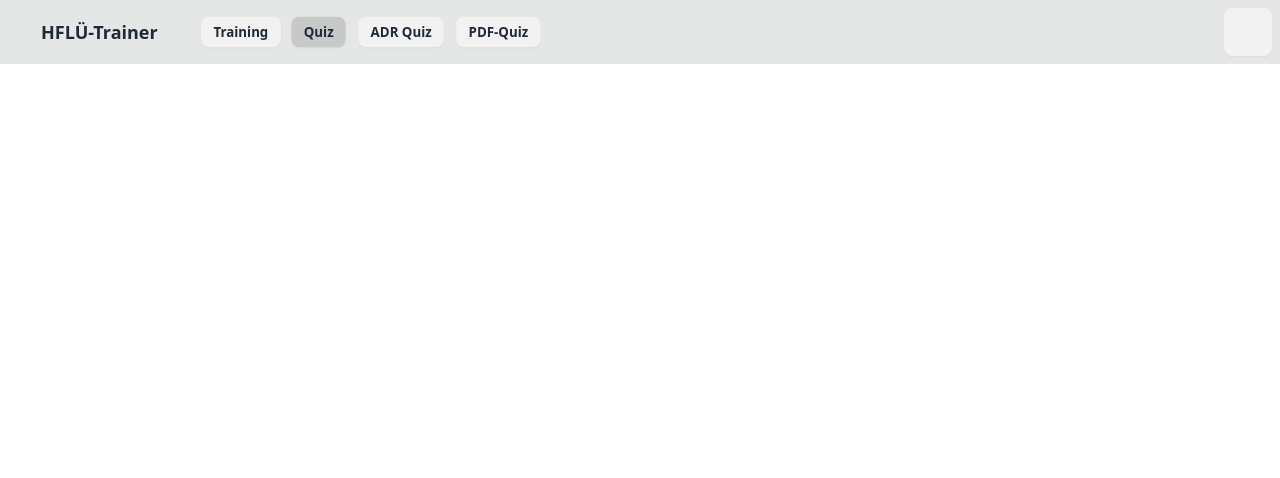
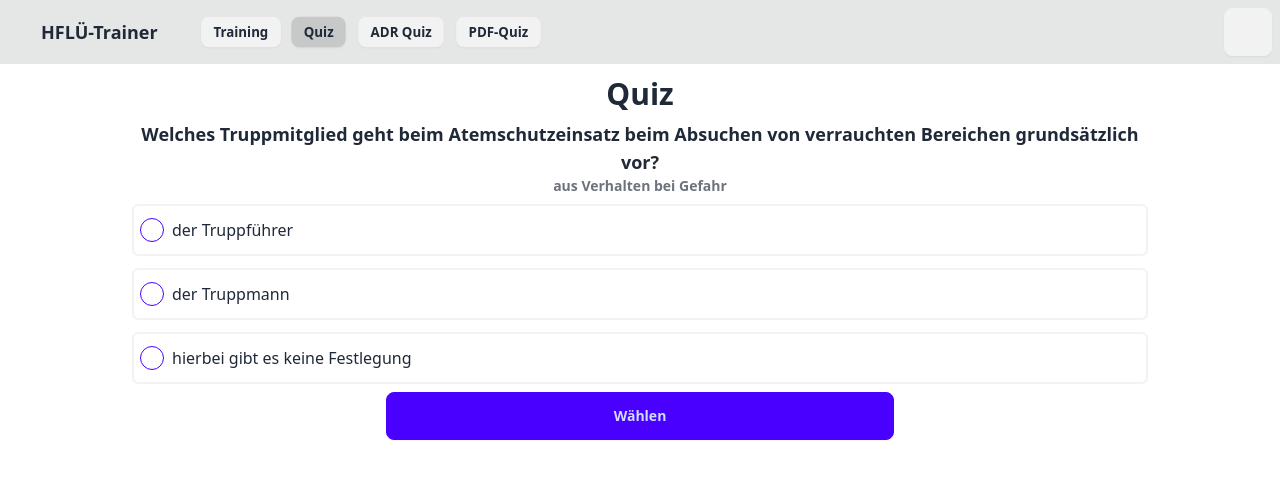
Before and after one commit to theTCA/fwhe-quiz, a SvelteKit app: page /quiz in a window 1280 px wide. Shown: the top 478 px of the page. Built offline with nearby package versions, Linux system fonts and the light colour scheme; some icons are missing.

Commit message:
Added: inital quiz

```diff
--- /dev/null
+++ b/src/lib/components/Question.svelte
@@ -0,0 +1,23 @@
+<script>
+    import QuestionHeader from "./QuestionHeader.svelte";
+
+    /** @type {import("$lib/types").Question}*/
+    export let question;
+    export let showCatalog = true;
+    export let answer = "";
+    export let disabled = false;
+</script>
+
+<div>
+    <QuestionHeader {question} {showCatalog}/>
+    <div class="flex flex-col gap-3">
+    {#each question.choices as choice}
+        <label class="flex items-center gap-2 px-1.5 py-3 cursor-pointer border-2 border-base-200 rounded-md">
+            <input class="radio radio-primary" type="radio" value={choice.text} bind:group={answer} {disabled}>
+            <div class="text-sm lg:text-base">
+                {choice.text}
+            </div>
+        </label>
+        {/each}
+    </div>
+</div>
--- /dev/null
+++ b/src/lib/components/QuestionDisplay.svelte
@@ -0,0 +1,28 @@
+<script>
+    import Icon from "@iconify/svelte";
+    import QuestionHeader from "./QuestionHeader.svelte";
+    /** @type {import("$lib/types").Question}*/
+    export let question;
+    /** @type {string|null}*/
+    export let answer = null;
+</script>
+
+<div>
+    <QuestionHeader {question} showCatalog={true}/>
+    <div class="flex flex-col gap-3">
+    {#each question.choices as choice}
+        <div class="flex items-center gap-2 px-1.5 py-3 border-2 border-base-200 rounded-md">
+            {#if choice.answer}
+            <Icon class="h-6 w-6 text-success border border-primary rounded-full" icon="carbon:checkmark-filled"/>
+            {:else if answer === choice.text}
+            <Icon class="h-6 w-6 text-error border border-primary rounded-full" icon="carbon:close-filled"/>
+            {:else}
+            <span class="h-6 w-6 border border-primary rounded-full"></span>
+            {/if}
+            <div class="flex-1 text-sm lg:text-base">
+                {choice.text}
+            </div>
+        </div>
+        {/each}
+    </div>
+</div>
--- /dev/null
+++ b/src/lib/components/QuestionHeader.svelte
@@ -0,0 +1,22 @@
+<script>
+    import {images} from "$lib/data.json";
+
+    /** @type {import("$lib/types").Question}*/
+    export let question;
+    /** @type {boolean} */
+    export let showCatalog;
+</script>
+
+<div class=" text-center mb-2 flex flex-col">
+    <div class="text-base lg:text-lg font-semibold">
+        {question.question}
+    </div>
+    {#if showCatalog}
+    <span class="text-xs lg:text-sm font-bold opacity-65">aus {question.catalog}</span>
+    {/if}
+    {#if question.image}
+    <div class="w-32 h-32 mx-auto py-1">
+        <img src={`./img/${images.find(i => i.id === question.image)?.file}`} alt={images.find(i => i.id === question.image)?.description}>
+    </div>
+    {/if}
+</div>
--- /dev/null
+++ b/src/lib/components/QuestionHelp.svelte
@@ -0,0 +1,21 @@
+<script>
+    import {helps} from "$lib/data.json";
+    /**
+     * @type {import("$lib/types").Question}
+     */
+    export let question;
+    const questionHelp = question.help.map(q => ({...helps.find((/** @type {{ name: string; }} */ h) => h.name === q.name), page: q.page}));
+</script>
+
+{#if questionHelp}
+<div class="flex flex-wrap">
+    {#each questionHelp as help}
+    <a class="btn flex-col flex-1" href={`${help.source}#page=${help.page}`} target="_blank">
+        <h4 class="text-sm font-bold"> {help.name} </h4>
+        <div>
+            {help.description}
+        </div>
+    </a>
+    {/each}
+</div>
+{/if}
--- /dev/null
+++ b/src/lib/data.js
@@ -0,0 +1,3 @@
+import {catalogues} from "./data.json";
+
+export const flattendQuestions = catalogues.map(c => c.questions.map(q => ({...q, catalog: c.name}))).flat();
--- /dev/null
+++ b/src/lib/stores.js
@@ -0,0 +1,34 @@
+import { writable } from "svelte/store";
+import { storageAvailable } from "./helper";
+import { flattendQuestions } from "./data";
+
+/**
+ * @param {string} key
+ * @param {*} base
+ */
+function getStored(key, base) {
+    if(!storageAvailable("localStorage"))
+        return base;
+    let item = localStorage.getItem(key);
+    if(!item) {
+        return base;
+    }
+    return JSON.parse(item);
+}
+
+/**
+ * @param {string} key
+ * @param {*} value
+ */
+function putStore(key, value) {
+    if(!storageAvailable("localStorage"))
+        return;
+    console.log("putStorage", value);
+    localStorage.setItem(key, JSON.stringify(value));
+}
+
+export const quizQuestions = writable(getStored("quizQuestions", []).map((/** @type {number} */ e) => flattendQuestions.find(q => q.id === e)));
+quizQuestions.subscribe(val => putStore("quizQuestions", val.map((/** @type {{ id: number; }} */ q) => q.id)));
+
+export const quizHistory = writable(getStored("quizHistory", []).map((/**@type {{id: number, answer: string, date:Date}} */ e) => ({question: flattendQuestions.find(q => q.id === e.id), answer: e.answer, date: e.date})));
+quizHistory.subscribe(val => putStore("quizHistory", val.map(( /** @type {{ question: import("$lib/types").Question; answer: any; date: any; }} */ h) => ({id: h.question.id, answer: h.answer, date: h.date}))));
--- /dev/null
+++ b/src/routes/history/+page.svelte
@@ -0,0 +1,15 @@
+<script>
+    import {quizHistory} from "$lib/stores";
+</script>
+
+<div>
+    <h1 class="text-3xl text-center font-semibold mb-2">Verlauf</h1>
+    <button class="btn btn-error btn-sm" on:click={() => $quizHistory = []}>Löschen</button>
+    <div>
+        {#each $quizHistory.slice($quizHistory.length - 10) as history}
+        <div>
+            {history.question.question}
+        </div>
+        {/each}
+    </div>
+</div>
--- a/src/routes/quiz/+page.svelte
+++ b/src/routes/quiz/+page.svelte
@@ -1,7 +1,55 @@
 <script>
+    import Question from "$lib/components/Question.svelte";
+    import QuestionDisplay from "$lib/components/QuestionDisplay.svelte";
+    import QuestionHelp from "$lib/components/QuestionHelp.svelte";
+    import { flattendQuestions } from "$lib/data";
+    import { shuffle } from "$lib/helper";
+    import { quizQuestions, quizHistory } from "$lib/stores";
 
+    if($quizQuestions.length === 0) {
+        $quizQuestions = [...shuffle(flattendQuestions)];
+    }
+    $: question = $quizQuestions.at(0);
+    let answer = "";
+    let answered = false;
+
+    function nextQuestion() {
+        answered = false;
+        $quizQuestions = [...$quizQuestions.slice(1)];
+        if($quizQuestions.length <= 0) {
+            $quizQuestions = [...shuffle(flattendQuestions)];
+        }
+        answer = "";
+    }
+
+    function answerQuestion() {
+        $quizHistory = [...$quizHistory, {question: question, answer: answer, date: new Date()}];
+        answered = true;
+    }
 </script>
 
 <svelte:head>
     <title>Quiz - HFLÜ-Trainer</title>
 </svelte:head>
+
+<div>
+    <h1 class="text-3xl text-center font-semibold mb-2">Quiz</h1>
+    <div class="mb-2">
+        {#if answered}
+        <QuestionDisplay question={question} answer={answer}/>
+        {:else}
+        <Question question={question} bind:answer/>
+        {/if}
+    </div>
+    <div class="flex justify-center mb-4">
+        <div></div>
+        {#if answered}
+        <button class="btn btn-primary btn-block lg:w-1/2" on:click={nextQuestion}> Weiter </button>
+        {:else}
+        <button class="btn btn-primary btn-block lg:w-1/2" on:click={answerQuestion}> Wählen </button>
+        {/if}
+    </div>
+    {#if answered}
+    <QuestionHelp question={question}/>
+    {/if}
+</div>
```
